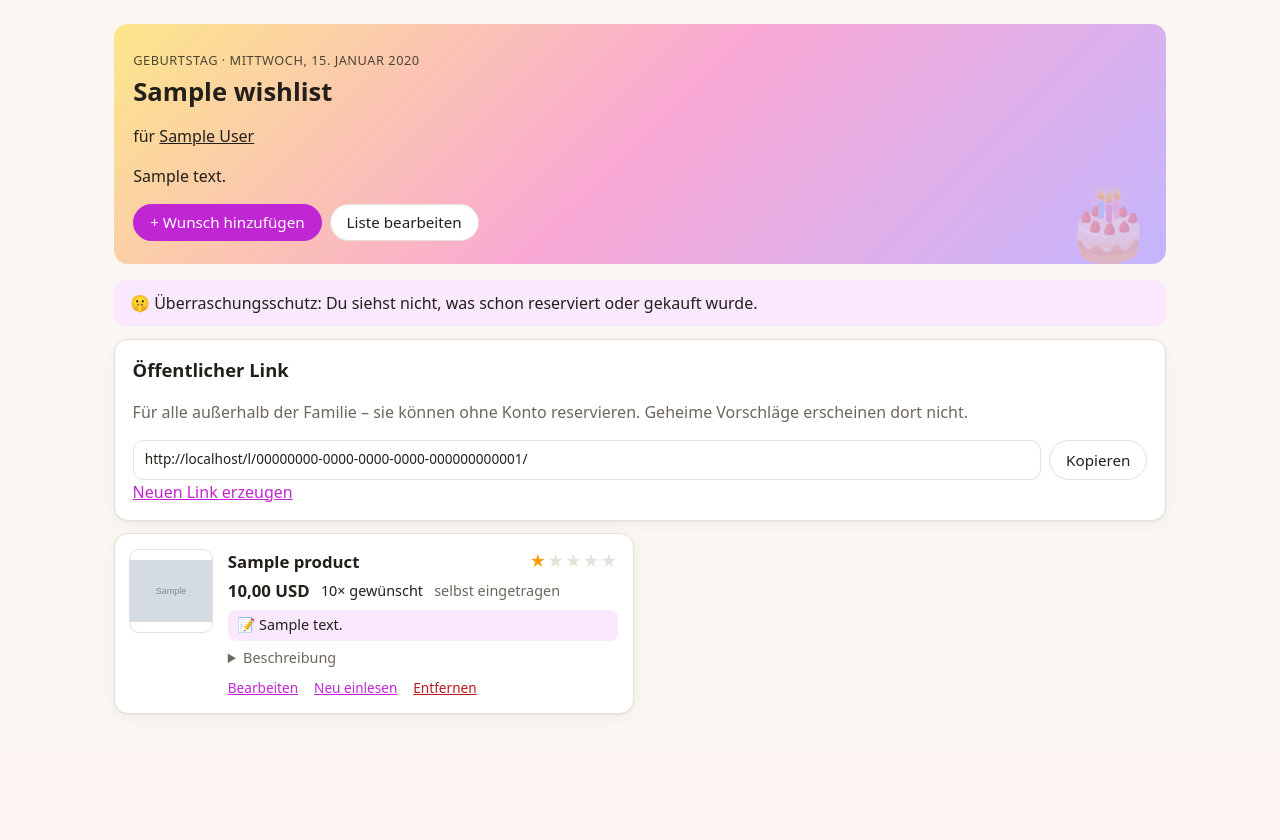
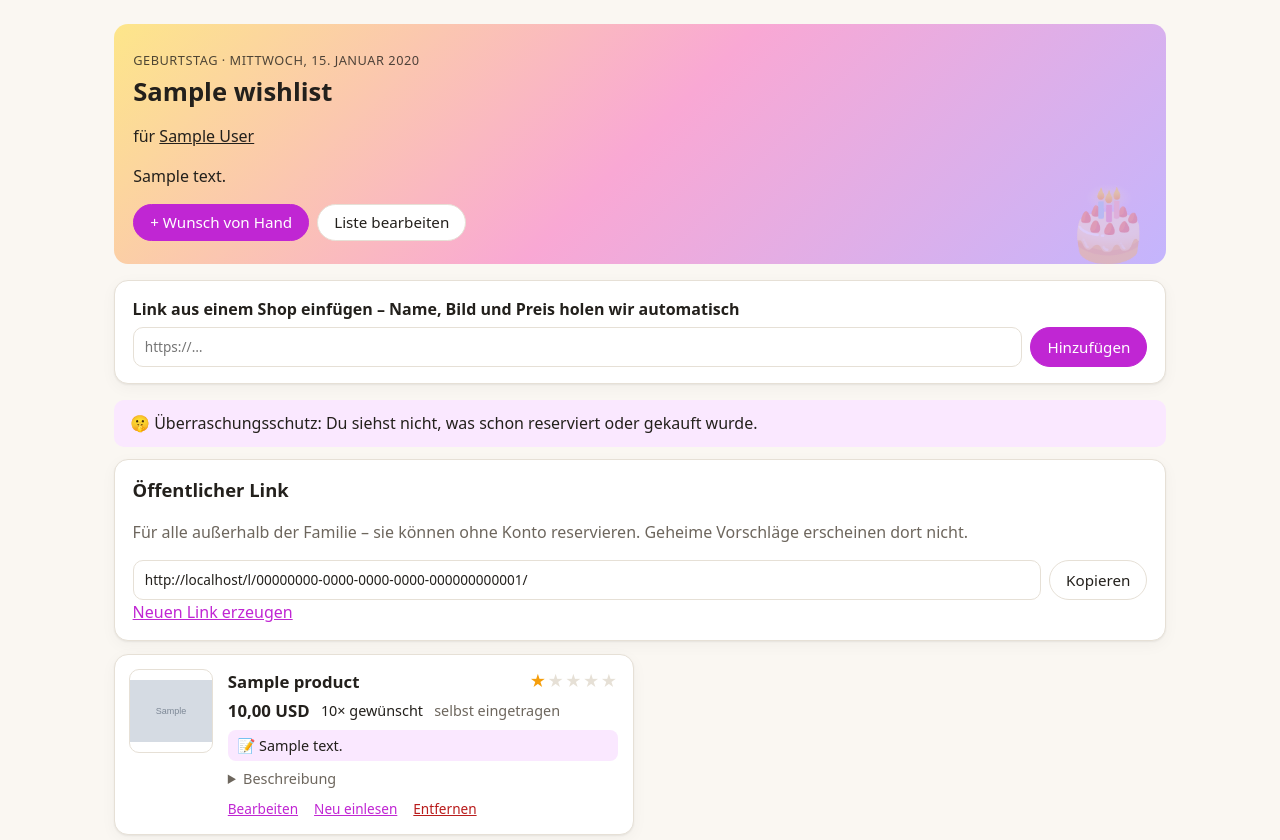
Before and after one commit to kevinheyer-dev/wishly, a Django app: page /listen/1/ in a window 1280 px wide. Shown: the part 52-892 px from the top of the page. Before the commit the page ends 768 px from the top, so only its background shows below. Run offline with Django 5.2, Linux system fonts and the light colour scheme; a user stored in the database is signed in; tables that the repository leaves empty hold one stand-in row (values such as "Sample post"); grey boxes marked "Sample" are stand-in pictures; parts of the project's set-up code (start-up, migrations or seed data) failed here and were passed over.

Commit message:
Create wishes from a shop link alone
A quick-add field on the list takes only a link; title, image, price and
description come from the shop page and stay empty when not found. The
product forms (also behind the child link) fetch the data as soon as a
link is pasted and fill only fields the user has not typed, so the
result is visible before saving. Saving no longer queues a background
fetch when the form already brought everything; "Neu einlesen" now
overwrites all fields from the link.

Tested: manage.py test (59 tests), ruff, node --check, live run against
amazon.de through preview endpoint and quick add (title, price, image
filled).

Co-Authored-By: Claude Opus 5.5 <noreply@anthropic.com>

```diff
--- a/static/css/wishly.css
+++ b/static/css/wishly.css
@@ -188,3 +188,8 @@ summary { cursor: pointer; color: var(--muted); }
   .product-image { flex-basis: auto; width: 100%; height: 160px; }
 }
 .suggestions .row { font-size: 0.95rem; }
+.quick-add label { display: block; font-weight: 600; margin-bottom: 0.4rem; }
+.link-preview { display: flex; gap: 0.6rem; align-items: center; margin-top: 0.4rem; font-size: 0.88rem; color: var(--muted); }
+.link-preview:empty { display: none; }
+.link-preview img { width: 48px; height: 48px; object-fit: contain; border-radius: 6px; background: #fff; border: 1px solid var(--line); }
+.link-preview.loading span { animation: pulse 1.2s ease-in-out infinite; }
--- a/static/js/wishly.js
+++ b/static/js/wishly.js
@@ -45,3 +45,71 @@ if (pending.length) {
   };
   setTimeout(poll, 1500);
 }
+
+// Product forms: fill empty fields from the shop link as soon as one is entered
+for (const form of document.querySelectorAll("form[data-link-preview]")) {
+  const urlInput = form.elements.shop_url;
+  if (!urlInput) continue;
+  const fields = ["title", "description", "image_url", "price", "currency"];
+  const status = document.createElement("div");
+  status.className = "link-preview";
+  status.setAttribute("aria-live", "polite");
+  urlInput.after(status);
+  let lastUrl = urlInput.value.trim();
+
+  const show = (text, image) => {
+    status.replaceChildren();
+    if (image) {
+      const img = document.createElement("img");
+      img.src = image;
+      img.alt = "";
+      img.referrerPolicy = "no-referrer";
+      status.append(img);
+    }
+    const p = document.createElement("span");
+    p.textContent = text;
+    status.append(p);
+  };
+
+  const preview = async () => {
+    const url = urlInput.value.trim();
+    if (!/^https?:\/\/\S+\.\S+/.test(url) || url === lastUrl) return;
+    lastUrl = url;
+    show("Hole Angaben aus dem Link …");
+    status.classList.add("loading");
+    try {
+      const response = await fetch(`${form.dataset.linkPreview}?url=${encodeURIComponent(url)}`, {
+        headers: { Accept: "application/json" },
+      });
+      const data = await response.json();
+      if (url !== urlInput.value.trim()) return;
+      if (data.error) {
+        show(`${data.error} Du kannst die Angaben selbst eintragen.`);
+        return;
+      }
+      const found = [];
+      for (const name of fields) {
+        const input = form.elements[name];
+        // Replace what an earlier link filled in, never what the user typed
+        if (!input || !data[name] || (input.value && !input.dataset.autofilled && name !== "currency")) continue;
+        input.value = data[name];
+        input.dataset.autofilled = "1";
+        found.push(name);
+      }
+      const labels = { title: "Name", image_url: "Bild", price: "Preis", description: "Beschreibung" };
+      const names = found.map((n) => labels[n]).filter(Boolean);
+      show(names.length ? `Übernommen: ${names.join(", ")}${data.title ? ` – „${data.title}“` : ""}`
+                        : "Keine Angaben gefunden – trag sie gern selbst ein.", data.image_url);
+    } catch {
+      show("Der Link konnte gerade nicht geprüft werden – beim Speichern versuchen wir es noch einmal.");
+    } finally {
+      status.classList.remove("loading");
+    }
+  };
+
+  for (const name of fields) {
+    form.elements[name]?.addEventListener("input", (event) => { delete event.target.dataset.autofilled; });
+  }
+  urlInput.addEventListener("change", preview);
+  urlInput.addEventListener("paste", () => setTimeout(preview, 0));
+}
--- a/templates/child/wishlist.html
+++ b/templates/child/wishlist.html
@@ -9,7 +9,7 @@
 
 <section class="card">
   <h2>✨ Neuer Wunsch</h2>
-  <form method="post" class="form" novalidate>
+  <form method="post" class="form" novalidate data-link-preview="{% url 'child_link_preview' token %}">
     {% csrf_token %}
     {{ form }}
     <div class="actions"><button class="btn primary">Auf meine Liste!</button></div>
--- a/templates/form_page.html
+++ b/templates/form_page.html
@@ -4,7 +4,7 @@
 <section class="card narrow">
   <h1>{% block heading %}{{ heading }}{% endblock %}</h1>
   {% block intro %}{% endblock %}
-  <form method="post" class="form" novalidate>
+  <form method="post" class="form" novalidate {% block form_attrs %}{% endblock %}>
     {% csrf_token %}
     {% block fields %}{% if form %}{{ form }}{% endif %}{% endblock %}
     <div class="actions">
--- a/templates/wishlists/product_form.html
+++ b/templates/wishlists/product_form.html
@@ -1,6 +1,7 @@
 {% extends "form_page.html" %}
 {% block title %}{% if product %}Wunsch bearbeiten{% elif is_suggestion %}Wunsch vorschlagen{% else %}Neuer Wunsch{% endif %}{% endblock %}
 {% block heading %}{% if product %}Wunsch bearbeiten{% elif is_suggestion %}Wunsch für {{ wishlist.profile }} vorschlagen{% else %}Neuer Wunsch{% endif %}{% endblock %}
+{% block form_attrs %}data-link-preview="{% url 'link_preview' %}"{% endblock %}
 {% block intro %}<p class="muted">Liste: {{ wishlist.title }}</p>{% endblock %}
 {% block submit %}{% if is_suggestion %}Vorschlagen{% else %}Speichern{% endif %}{% endblock %}
 {% block cancel %}<a class="btn" href="{{ wishlist.get_absolute_url }}">Abbrechen</a>{% endblock %}
--- a/templates/wishlists/wishlist_detail.html
+++ b/templates/wishlists/wishlist_detail.html
@@ -8,10 +8,21 @@
   <p>für <a href="{{ wishlist.profile.get_absolute_url }}">{{ wishlist.profile }}</a></p>
   {% if wishlist.description %}<p>{{ wishlist.description|linebreaksbr }}</p>{% endif %}
   <div class="actions">
-    <a class="btn primary" href="{% url 'product_create' wishlist.pk %}">{% if can_edit %}+ Wunsch hinzufügen{% else %}💡 Wunsch vorschlagen{% endif %}</a>
+    <a class="btn primary" href="{% url 'product_create' wishlist.pk %}">{% if can_edit %}+ Wunsch von Hand{% else %}💡 Wunsch vorschlagen{% endif %}</a>
     {% if can_edit %}<a class="btn" href="{% url 'wishlist_edit' wishlist.pk %}">Liste bearbeiten</a>{% endif %}
   </div>
 </section>
+
+{% if can_edit %}
+<form method="post" action="{% url 'product_quick_add' wishlist.pk %}" class="card quick-add">
+  {% csrf_token %}
+  <label for="quick-url">Link aus einem Shop einfügen – Name, Bild und Preis holen wir automatisch</label>
+  <div class="copy-row">
+    <input type="url" name="shop_url" id="quick-url" placeholder="https://…" required>
+    <button class="btn primary">Hinzufügen</button>
+  </div>
+</form>
+{% endif %}
 
 {% if is_recipient %}
 <p class="message message-info">🤫 Überraschungsschutz: Du siehst nicht, was schon reserviert oder gekauft wurde.</p>
--- a/wishlists/forms.py
+++ b/wishlists/forms.py
@@ -43,6 +43,10 @@ class ProductForm(forms.ModelForm):
         if not data.get("title") and not data.get("shop_url"):
             raise forms.ValidationError("Gib einen Titel oder einen Link an.")
         return data
+
+
+class QuickAddForm(forms.Form):
+    shop_url = forms.URLField(max_length=2000)
 
 
 class ChildProductForm(ProductForm):
--- a/wishlists/urls.py
+++ b/wishlists/urls.py
@@ -10,6 +10,8 @@ urlpatterns = [
     path("listen/<int:pk>/loeschen/", views.wishlist_delete, name="wishlist_delete"),
     path("listen/<int:pk>/link-erneuern/", views.wishlist_new_link, name="wishlist_new_link"),
     path("listen/<int:pk>/wunsch/neu/", views.product_create, name="product_create"),
+    path("listen/<int:pk>/wunsch/link/", views.product_quick_add, name="product_quick_add"),
+    path("link-vorschau/", views.link_preview, name="link_preview"),
     path("wuensche/<int:pk>/bearbeiten/", views.product_edit, name="product_edit"),
     path("wuensche/<int:pk>/loeschen/", views.product_delete, name="product_delete"),
     path("wuensche/<int:pk>/neu-einlesen/", views.product_rescrape, name="product_rescrape"),
@@ -26,6 +28,7 @@ urlpatterns = [
     path("kind/<str:token>/wuensche/<int:pk>/bearbeiten/", child_views.child_product_edit, name="child_product_edit"),
     path("kind/<str:token>/wuensche/<int:pk>/loeschen/", child_views.child_product_delete,
          name="child_product_delete"),
+    path("kind/<str:token>/link-vorschau/", child_views.child_link_preview, name="child_link_preview"),
     path("kind/<str:token>/wuensche/<int:pk>/status/", child_views.child_product_status,
          name="child_product_status"),
 ]
--- a/wishlists/views.py
+++ b/wishlists/views.py
@@ -1,6 +1,7 @@
 import logging
 import uuid
 
+from django import forms
 from django.contrib import messages
 from django.contrib.auth.decorators import login_required
 from django.core.exceptions import PermissionDenied
@@ -13,10 +14,11 @@ from django.views.decorators.http import require_POST
 
 from accounts.models import Profile
 from accounts.reminders import upcoming_birthdays
-from scraper.tasks import scrape_product
+from scraper.fetch import FetchError
+from scraper.tasks import scrape_product, scrape_url
 
 from . import access
-from .forms import GuestReservationForm, ProductForm, ReservationForm, SuggestionForm, WishlistForm
+from .forms import GuestReservationForm, ProductForm, QuickAddForm, ReservationForm, SuggestionForm, WishlistForm
 from .models import Product, Reservation, Wishlist
 
 logger = logging.getLogger(__name__)
@@ -46,14 +48,18 @@ def _product_rows(products, *, user=None, guest_key=None, show_reservations=True
     return rows
 
 
-def _start_scraping(product):
+def _start_scraping(product, overwrite=False):
+    """Fetch missing data from the shop link in the background – unless the form already brought it."""
+    complete = product.title and product.image_url and product.price is not None
+    if not product.shop_url or (complete and not overwrite):
+        return
     product.scrape_status = Product.ScrapeStatus.PENDING
     product.scrape_error = ""
     product.save(update_fields=["scrape_status", "scrape_error"])
 
     def enqueue():
         try:
-            scrape_product.delay(product.pk)
+            scrape_product.delay(product.pk, overwrite)
         except Exception:
             logger.exception("Could not queue scraping of product %s", product.pk)
             Product.objects.filter(pk=product.pk).update(
@@ -61,6 +67,27 @@ def _start_scraping(product):
             )
 
     transaction.on_commit(enqueue)
+
+
+def link_preview_response(url):
+    """JSON with what a shop link yields, for filling in the product form before saving."""
+    try:
+        url = forms.URLField().clean(url)
+        data = scrape_url(url)
+    except forms.ValidationError:
+        return JsonResponse({"error": "Das ist kein gültiger Link."}, status=400)
+    except FetchError as exc:
+        return JsonResponse({"error": str(exc)}, status=422)
+    except Exception:
+        logger.exception("Link preview for %s failed", url)
+        return JsonResponse({"error": "Die Seite konnte nicht ausgewertet werden."}, status=422)
+    data["price"] = str(data["price"]) if data["price"] is not None else ""
+    return JsonResponse(data)
+
+
+@login_required
+def link_preview(request):
+    return link_preview_response(request.GET.get("url", ""))
 
 
 def dashboard(request):
@@ -177,8 +204,7 @@ def product_create(request, pk):
             if not is_editor:
                 product.suggested_by = request.user
             product.save()
-            if product.shop_url:
-                _start_scraping(product)
+            _start_scraping(product)
         if is_editor:
             messages.success(request, "Wunsch hinzugefügt.")
         else:
@@ -188,6 +214,22 @@ def product_create(request, pk):
         "form": form, "wishlist": wishlist, "is_suggestion": not is_editor,
         "theme": wishlist.resolved_theme(),
     })
+
+
+@login_required
+@require_POST
+def product_quick_add(request, pk):
+    """Only a link – everything else comes from the shop page."""
+    wishlist = _wishlist_for_editor(request, pk)
+    form = QuickAddForm(request.POST)
+    if not form.is_valid():
+        messages.error(request, "Bitte einen gültigen Link einfügen.")
+        return redirect(wishlist)
+    with transaction.atomic():
+        product = Product.objects.create(wishlist=wishlist, shop_url=form.cleaned_data["shop_url"])
+        _start_scraping(product)
+    messages.success(request, "Wunsch hinzugefügt – die Angaben werden aus dem Link geholt.")
+    return redirect(wishlist)
 
 
 def _product_for_editor(request, pk):
@@ -210,7 +252,7 @@ def product_edit(request, pk):
     if form.is_valid():
         with transaction.atomic():
             product = form.save()
-            if product.shop_url and product.shop_url != old_url:
+            if product.shop_url != old_url:
                 _start_scraping(product)
         messages.success(request, "Gespeichert.")
         return redirect(product.wishlist)
@@ -240,7 +282,7 @@ def product_rescrape(request, pk):
     product = _product_for_editor(request, pk)
     if product.shop_url:
         with transaction.atomic():
-            _start_scraping(product)
+            _start_scraping(product, overwrite=True)
     return redirect(product.wishlist)
 
 
```
Also changed, not shown: AGENTS.md (+1 -1 lines), scraper/tasks.py (+7 -2 lines), scraper/tests/test_scraper.py (+11 -0 lines), wishlists/child_views.py (+8 -4 lines), wishlists/tests/test_link_import.py (added, +81 -0 lines), wishlists/tests/test_wishlists.py (+1 -1 lines), CHANGELOG.md, README.md.
